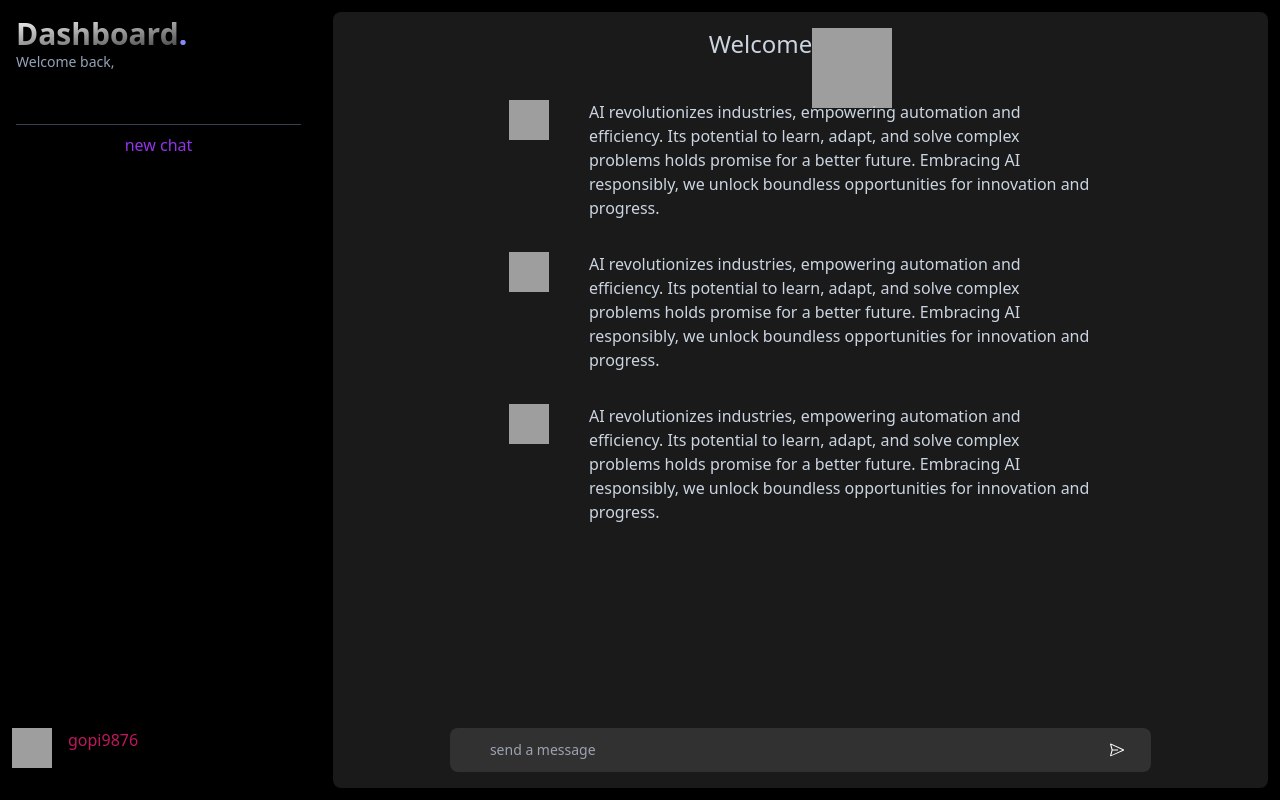
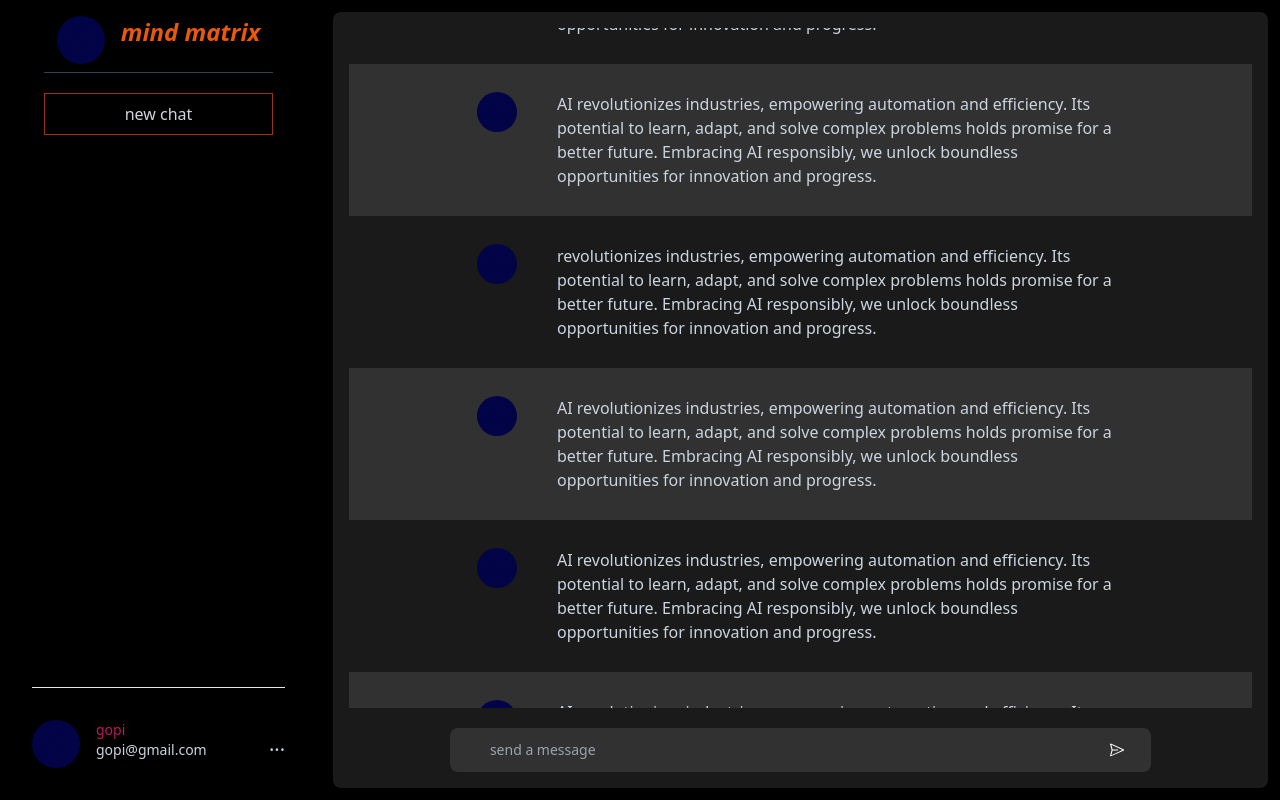
Before and after one commit to ErGopiVishwakarma/mindMatrixAI, a React (Create React App) app in the folder artificial/: page / in a window 1280 px wide. Built offline with nearby package versions, Linux system fonts and the light colour scheme; grey boxes are pictures that could not be loaded.

Commit message:
code added

```diff
--- /dev/null
+++ b/artificial/src/Component/Dashboard/ChatBox.js
@@ -0,0 +1,38 @@
+import React from 'react'
+import logo from '../../Images/ai1.gif'
+
+const ChatBox = () => {
+    return (
+        <div className='flex flex-col'>
+            {/*================= when user ask question  =================*/}
+            <div className=' flex flex-row gap-10 px-32 py-7'>
+                <img src={logo} className='w-10 h-10 rounded-full' />
+                <p>gopi revolutionizes industries, empowering automation and efficiency. Its potential to learn, adapt, and solve complex problems holds promise for a better future. Embracing AI responsibly, we unlock boundless opportunities for innovation and progress.</p>
+            </div>
+            {/*================== when gpt response ================== */}
+            <div className=' flex flex-row gap-10 bg-white/10 px-32 py-7'>
+                <img src={logo} className='w-10 h-10 rounded-full'  />
+                <p>AI revolutionizes industries, empowering automation and efficiency. Its potential to learn, adapt, and solve complex problems holds promise for a better future. Embracing AI responsibly, we unlock boundless opportunities for innovation and progress.</p>
+            </div>
+            <div className=' flex flex-row gap-10 px-32 py-7'>
+                <img src={logo} className='w-10 h-10 rounded-full' />
+                <p> revolutionizes industries, empowering automation and efficiency. Its potential to learn, adapt, and solve complex problems holds promise for a better future. Embracing AI responsibly, we unlock boundless opportunities for innovation and progress.</p>
+            </div>
+            <div className=' flex flex-row gap-10 bg-white/10 px-32 py-7'>
+                <img src={logo} className='w-10 h-10 rounded-full'  />
+                <p>AI revolutionizes industries, empowering automation and efficiency. Its potential to learn, adapt, and solve complex problems holds promise for a better future. Embracing AI responsibly, we unlock boundless opportunities for innovation and progress.</p>
+            </div>
+            <div className=' flex flex-row gap-10  px-32 py-7'>
+                <img src={logo} className='w-10 h-10 rounded-full' />
+                <p>AI revolutionizes industries, empowering automation and efficiency. Its potential to learn, adapt, and solve complex problems holds promise for a better future. Embracing AI responsibly, we unlock boundless opportunities for innovation and progress.</p>
+            </div>
+            <div className=' flex flex-row gap-10 bg-white/10 px-32 py-7'>
+                <img src={logo} className='w-10 h-10 rounded-full'  />
+                <p>AI revolutionizes industries, empowering automation and efficiency. Its potential to learn, adapt, and solve complex problems holds promise for a better future. Embracing AI responsibly, we unlock boundless opportunities for innovation and progress.</p>
+            </div>
+
+        </div>
+    )
+}
+
+export default ChatBox
--- a/artificial/src/Component/Dashboard/LeftSidebar.js
+++ b/artificial/src/Component/Dashboard/LeftSidebar.js
@@ -1,26 +1,39 @@
 import React from 'react'
+import logo from '../../Images/ai1.gif'
 
 const LeftSidebar = () => {
     return (
-        <div id="menu" class="relative px-30 col-span-2 sm:col-span-3 rounded-lg p-4">
-            <h1 class="font-bold text-lg lg:text-3xl bg-gradient-to-br from-white via-white/50 to-transparent bg-clip-text text-transparent">Dashboard<span class="text-indigo-400">.</span></h1>
-            <p class="text-slate-400 text-sm mb-2">Welcome back,</p>
-            <a href="#" class="flex flex-col space-y-2 md:space-y-0 md:flex-row mb-5 items-center md:space-x-2 hover:bg-white/10 group transition duration-150 ease-linear rounded-lg group w-full py-3 px-2">
-            </a>
+        <div id="menu" class="relative px-30 col-span-2 sm:col-span-3 rounded-lg p-4 px-11">
+            <div className='flex flex-row gap-4 justify-center align-middle'>
+                <img src={logo} className="h-12 w-12 rounded-full" />
+                <h1 class="font-bold text-lg lg:text-2xl  text-orange-600 italic">mind matrix</h1>
+            </div>
+
             <hr class="my-2 border-slate-700" />
-            <div className="flex justify-center align-middle">
-                <button className='text-purple-600'>new chat</button>
+            <div className="flex justify-center align-middle mt-5 py-2 border border-solid border-orange-800 pointer">
+                <button className='text-gray-300'>new chat</button>
             </div>
+
+            {/* chat history div here  */}
+
+
+
             {/* user name and pic detail div  */}
-            <div class="absolute bottom-0 left-0 right-0 w-auto py-8 pl-3 w-100% border-3 border-solid border-orange-500 ">
-            {/* <hr className='w-100%' /> */}
-                <div className='flex gap-4'>
-                    <img src='https;;' className='h-10 w-10' alt='gopi' />
-                    <p className='text-pink-700'>gopi9876</p>
+
+            <div class="absolute bottom-0 left-0 right-0 w-auto py-8 p-8 w-100% border-3 border-solid border-orange-500   ">
+                <hr className='w-100% mb-8 bg-orange-600' />
+                <div className='flex gap-4 flex-row justify-between '>
+                    <div className='flex flex-row gap-4'>
+                        <img src={logo} className="h-12 w-12 rounded-full" alt='gopi' />
+                        <div className='flex flex-col text-sm'>
+                            <p className='text-pink-700 text-sm'>gopi</p>
+                            <p>gopi@gmail.com</p>
+                        </div>
+                    </div>
+                    <button className='text-xl'>...</button>
                 </div>
             </div>
-
-        </div>
+        </div >
     )
 }
 
--- a/artificial/src/Pages/Dashboard.js
+++ b/artificial/src/Pages/Dashboard.js
@@ -2,26 +2,30 @@ import React from 'react'
 import InputPrompt from '../Component/Dashboard/InputPrompt'
 import LeftSidebar from '../Component/Dashboard/LeftSidebar'
 import NewChat from '../Component/Dashboard/NewChat'
+import ChatBox from '../Component/Dashboard/ChatBox'
+import "../Style/input.css"
 
 
 const Dashboard = () => {
     return (
         <>
             <div class="bg-black w-full h-screen text-slate-300 relative ">
-                <div class="grid grid-cols-12 mx-auto gap-2 sm:gap-4 md:gap-6 lg:gap-1 xl:gap-1 max-w-100% h-full">
+                <div class="grid grid-cols-12 mx-auto gap-2 sm:gap-4 md:gap-6 lg:gap-1 xl:gap-1 max-w-100% h-full px-30  ">
                     {/*=========================== left side box ================ */}
                     <LeftSidebar />
 
                     {/*=================== right side box===================  */}
-                    <div id="content" class="bg-white/10 col-span-10 sm:col-span-9 rounded-lg m-3 p-4 relative align-middle justify-items-center">
+                    <div id="content" class="bg-white/10  sm:col-span-12 md:col-span-9 rounded-lg m-3 p-4 relative align-middle justify-items-center">
                         {/*================= newChat div component ============= */}
                         <div className="w-full flex items-center justify-center">
-                            <NewChat />
+                            {/* <NewChat /> */}
                         </div>
                         {/*================ conversation div component ================ */}
-
+                        <div id='custom-height' className="w-full flex flex-col items-center justify-center overflow-y-scroll">
+                            <ChatBox />
+                        </div>
                         {/* ============input prompt div here ============= */}
-                        <div className="absolute bottom-0 left-0 w-full flex items-center justify-center">
+                        <div className="absolute bottom-0 left-0 w-full flex items-center justify-center pt-11">
                             <InputPrompt />
                         </div>
                     </div>
--- a/artificial/src/Style/input.css
+++ b/artificial/src/Style/input.css
@@ -0,0 +1,12 @@
+#custom-height {
+  height: calc(100vh - 120px);
+  box-sizing: border-box;
+}
+#custom-height {
+  scrollbar-width: none;
+  -ms-overflow-style: none;
+}
+
+#custom-height::-webkit-scrollbar {
+  display: none;
+}
```
Also changed, not shown: artificial/src/Images/ai.gif (added), artificial/src/Images/ai1.gif (added).
